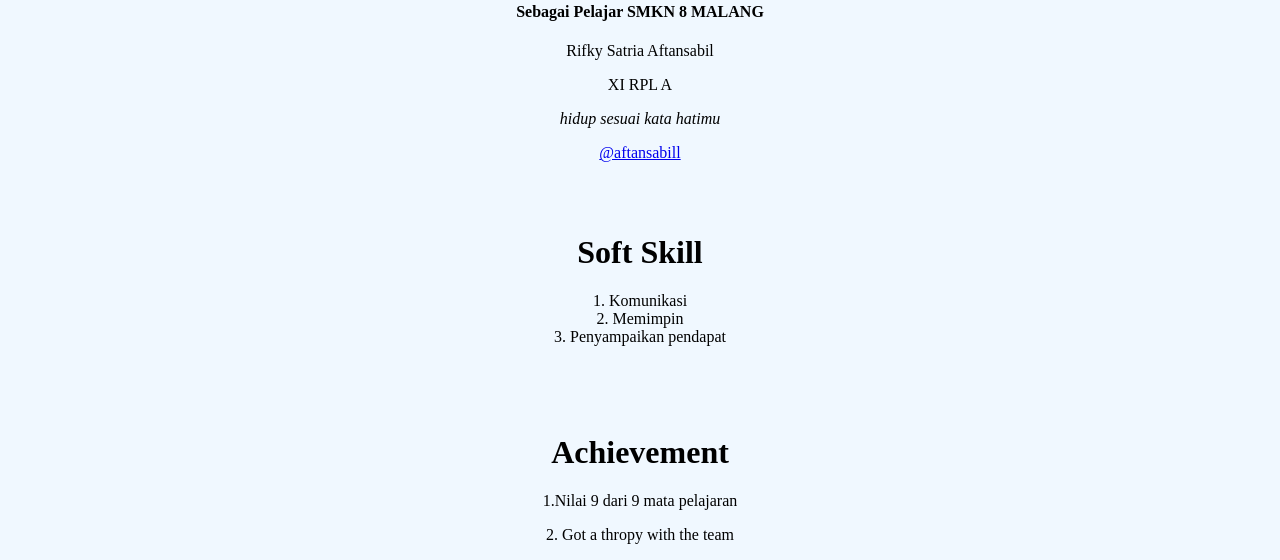
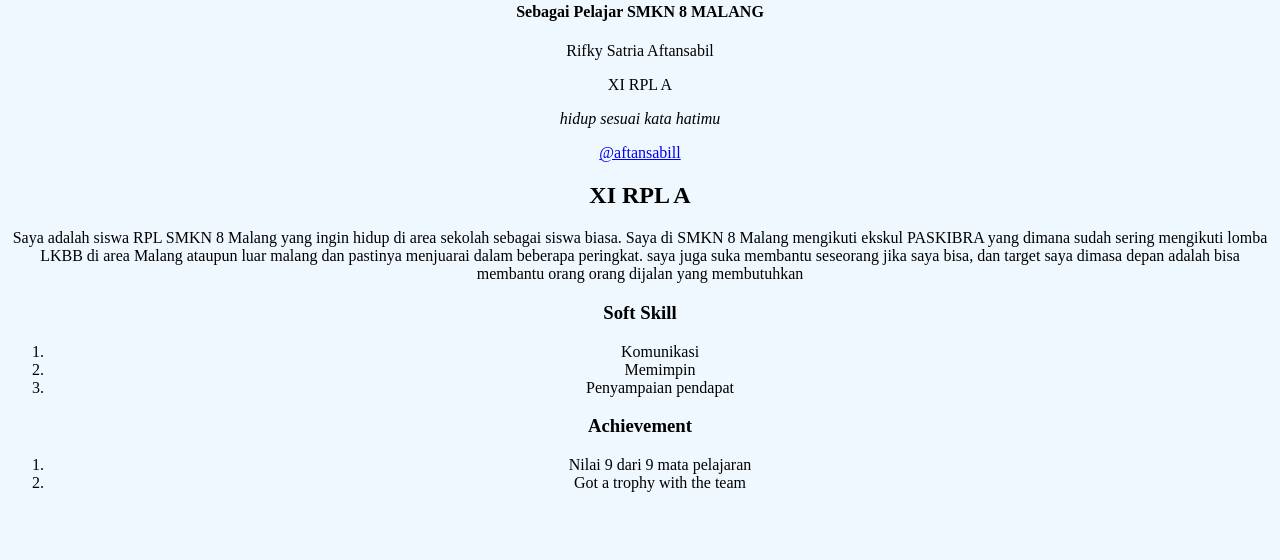
Before and after one commit to reyhan433/aftan-s, a plain HTML site: page index.html in a window 1280 px wide. Shown: the part 310-870 px from the top of the page. After the commit the page ends 818 px from the top, so only its background shows below. Drawn offline with Linux system fonts and the light colour scheme.

Commit message:
Update index.html

```diff
--- a/index.html
+++ b/index.html
@@ -17,15 +17,30 @@
                 <p class="tagline">hidup sesuai kata hatimu</p>
                 <a href="https://www.instagram.com/aftansabill?igsh=cWYxZmxwczhxZ2I3" class="tag-aftansabill" target="_blank">@aftansabill</a>
 
-                <div class="desc1">
-                    <h1>Soft Skill</h1>
-                    <p class="soft skill">1. Komunikasi <br>2. Memimpin<br>3. Penyampaikan pendapat</p>
+                <h2>XI RPL A</h2>
 
-                    <div class="desc2">
-                        <h1>Achievement</h1>
-                        <p class="achievement">1.Nilai 9 dari 9 mata pelajaran</p>
-                        <p class="achievement">2. Got a thropy with the team</p>
-                    </div>
+                <div class="about-box">
+                Saya adalah siswa RPL SMKN 8 Malang yang ingin hidup di area sekolah sebagai siswa biasa. Saya di SMKN 8 Malang mengikuti ekskul PASKIBRA yang dimana sudah sering mengikuti lomba LKBB di area Malang ataupun luar malang dan pastinya menjuarai dalam beberapa peringkat. saya juga suka membantu seseorang jika saya bisa, dan target saya dimasa depan adalah bisa membantu orang orang dijalan yang membutuhkan
+                </div>
+
+                <div class="two-columns">
+                <section class="left">
+                    <h3>Soft Skill</h3>
+                    <ol>
+                    <li>Komunikasi</li>
+                    <li>Memimpin</li>
+                    <li>Penyampaian pendapat</li>
+                    </ol>
+                </section>
+
+                <section class="right">
+                    <h3>Achievement</h3>
+                    <ol>
+                    <li>Nilai 9 dari 9 mata pelajaran</li>
+                    <li>Got a trophy with the team</li>
+                    </ol>
+                </section>
+            </div>
 
                 </div>
             </header>
```
